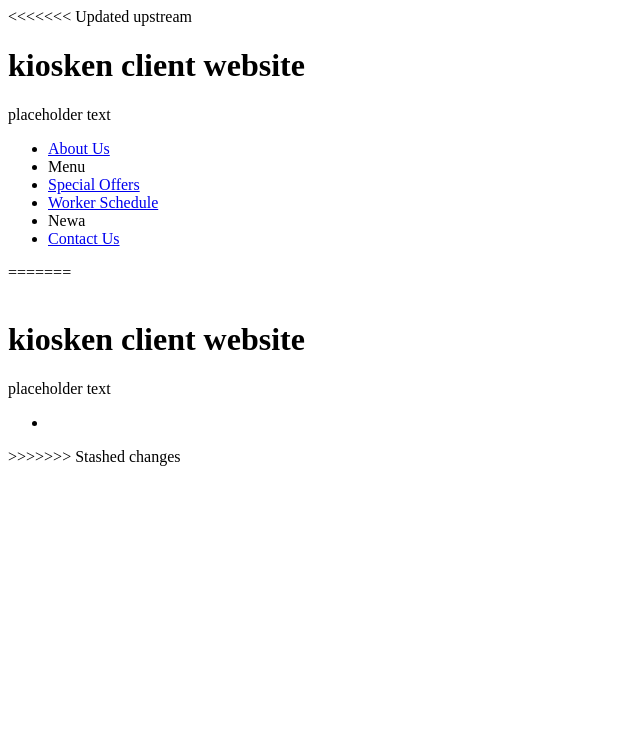
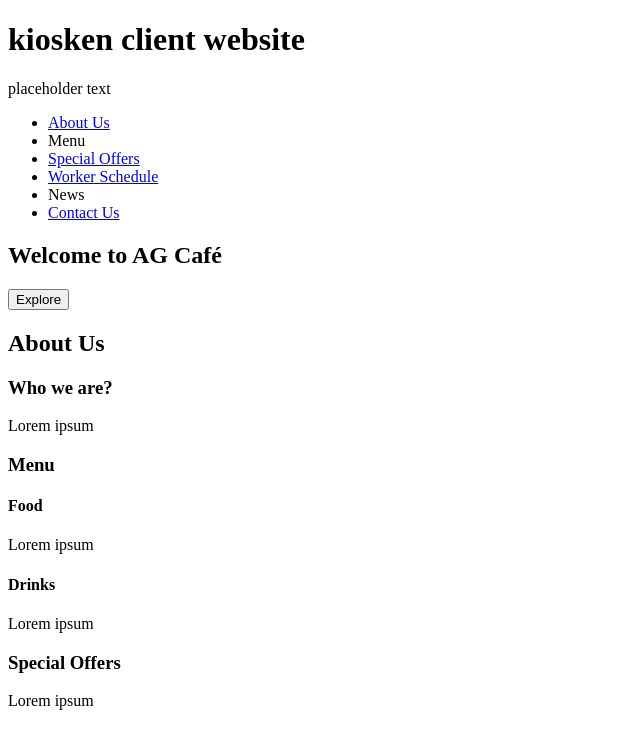
Before and after one commit to DaimGit/SpaceAndTechnology, a plain HTML site: page kiosken/index.html in a window 1280 px wide. Shown: the whole page, without its empty margins (0-640 px from the left). Drawn offline with Linux system fonts and the light colour scheme.

Commit message:
Update index.html

```diff
--- a/kiosken/index.html
+++ b/kiosken/index.html
@@ -8,13 +8,14 @@
     <link rel="stylesheet" type="text/css" href="style.css"> <!--css connection-->
     <script src="scripts.js"></script>
     <link rel="icon" type="image/x-icon" href="image.png"> <!--favicon-->
+
 </head>
 <body>
-<<<<<<< Updated upstream
     <h1>kiosken client website</h1>
     <p>placeholder text</p>
 
 <header>
+
     <div class="navbar">
         <nav>
             <ul class="navliks">
@@ -22,31 +23,42 @@
                 <li><a href="menu"></a>Menu</li>
                 <li><a href="special-offers">Special Offers</a></li>
                 <li><a href="worker-schedule">Worker Schedule</a></li>
-                <li><a href="news"></a>Newa</li>
+                <li><a href="news"></a>News</li>
                 <li><a href="contact-us">Contact Us</a></li>
             </ul>
         </nav>
     </div>
 
 </header>
-=======
+    <section id="here section">
+        <h1>Welcome to AG Café</h1>
+        <button class="btn">Explore</button>
+    </section>
 
-    <header>
-        <div class="navbar">
-            <img src="" alt="">
-            <h1>kiosken client website</h1>
-            <p>placeholder text</p>
+    <div id="container">
+        <section id="about-us">
+            <h2>About Us</h2>
 
-            <nav>
-                <ul class="navlinks">
-                    <li><a href=""></a></li>
-                </ul>
-            </nav>
+    <div class="row">
+        <div class="column">
+            <h3>Who we are?</h3>
+            <p>Lorem ipsum </p>
+    </div>
 
+    <div class="row">
+        <div class="column">
+            <h3>Menu</h3>
+                <h4>Food</h4>
+            <p>Lorem ipsum </p>
+                <h4>Drinks</h4>
+            <p>Lorem ipsum</p>
+    </div>
 
-        </div>
-    </header>
+    <div class="row">
+        <div class="column">
+            <h3>Special Offers</h3>
+            <p>Lorem ipsum</p>
+    </div>
 
->>>>>>> Stashed changes
 </body>
 </html>
```
